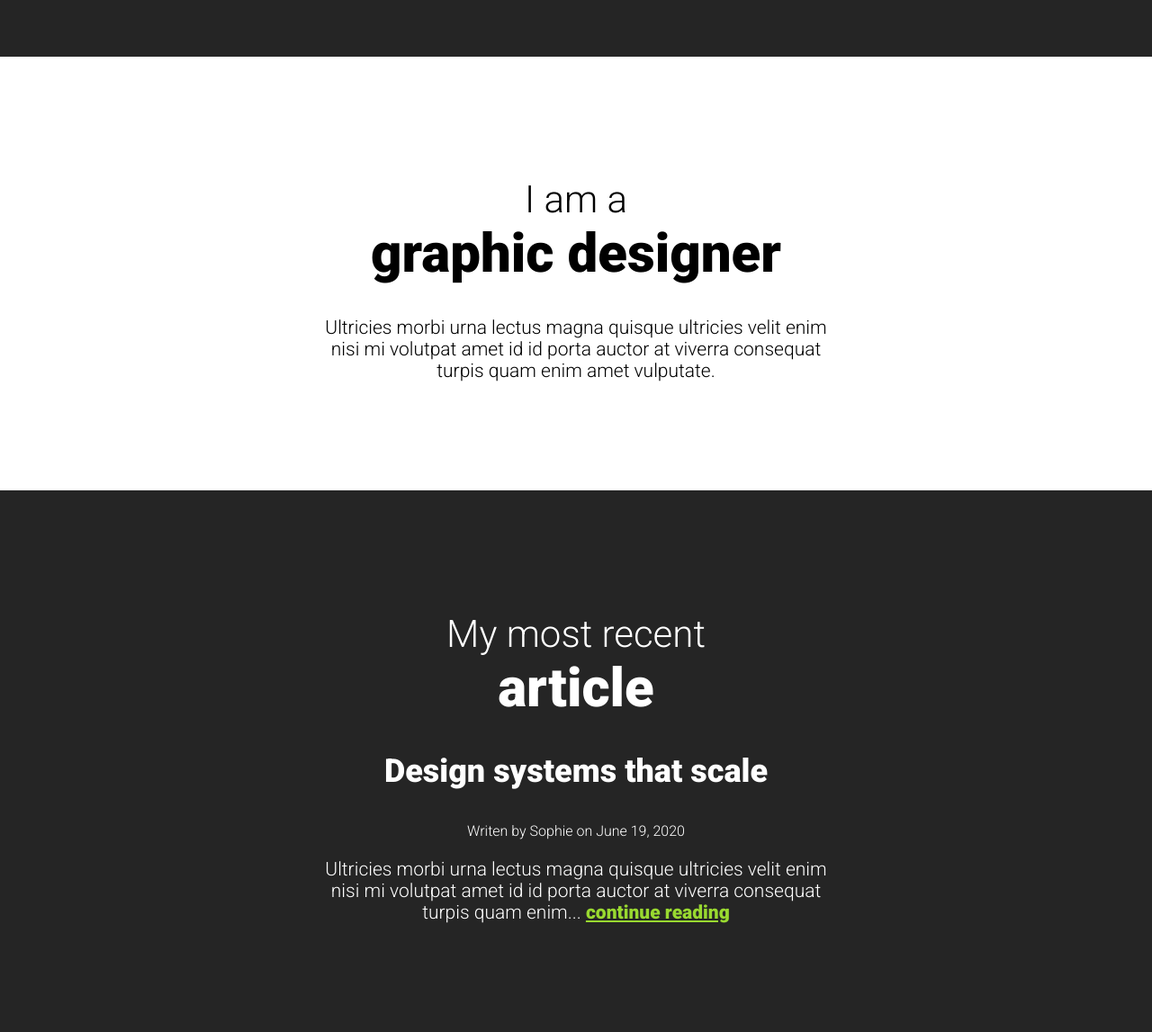
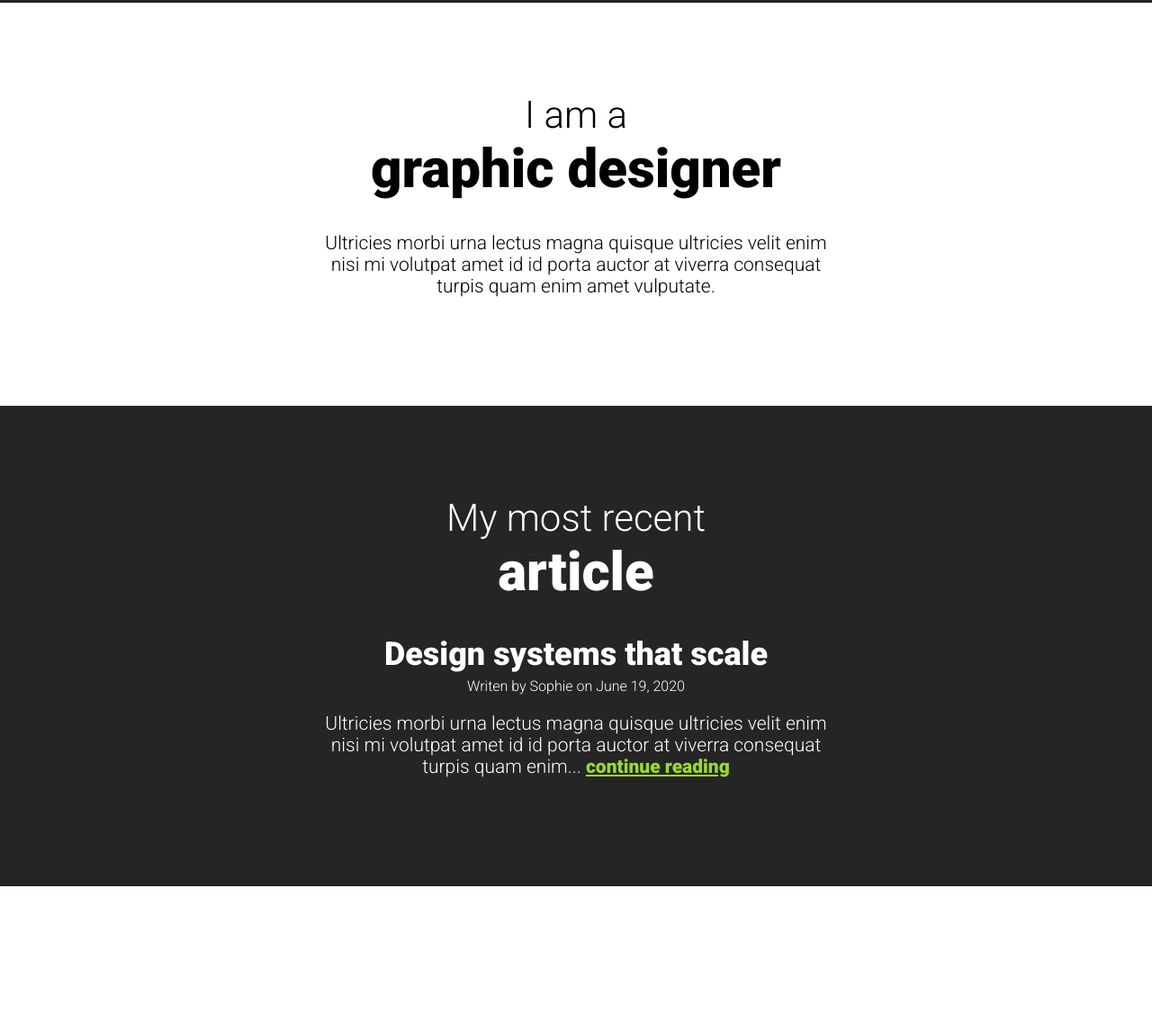
Before and after one commit to vikasmnu/CSS_Scrimba_challenges, a website built with Vite: page index.html in a window 1280 px wide. Shown: the part 707-1854 px from the top of the page at 90% size. After the commit the page ends 1692 px from the top, so only its background shows below. Built offline with nearby package versions, Linux system fonts and the light colour scheme.

Commit message:
changes padding for h1, h2, h3, p and small text

```diff
--- a/index.css
+++ b/index.css
@@ -4,21 +4,12 @@ body {
     font-size: 21px;
     font-weight: 300;
     margin: 0;
+
 }
 
 .container {
     width: 570px;
     margin: 0 auto;
-}
-
-.dark {
-    background-color: #252525;
-    color:#fff;
-    padding: 100px 0;
-}
-
-.light {
-    padding: 100px 0;
 }
 
 .bold-text {
@@ -52,6 +43,15 @@ h3 {
     font-weight: 900;
 }
 
+h1, h2, h3, p{
+    margin-top: 0;
+}
+
+
+h3 {
+    margin-bottom: 0;
+}
+
 a {
     color: #99D930;
     font-weight: 900;
@@ -64,4 +64,17 @@ a:focus {
 
 .small-text {
     font-size: 16px;
+    margin-top: 5px;
+    margin-bottom: 20px;
 }
+
+header,
+section {
+    padding: 100px 0;
+
+}
+
+.inverse {
+    color: #fff;
+    background: #252525;
+}
--- a/index.html
+++ b/index.html
@@ -6,19 +6,24 @@
     <link href="index.css" rel="stylesheet">
 </head>
 <body>
-<section class="dark">
+
+<header class="inverse">
     <div class="container">
         <h1>Hello, my name is <span class="bold-text">Sophie</span></h1>
         <img src="img/sophie.png" alt="portrait of Sophie">
     </div>
-</section>
-<section class="light">
+</header>
+
+
+<section class="about-me">
     <div class="container">
         <h2>I am a <span class="bold-text">graphic designer</span></h2>
         <p>Ultricies morbi urna lectus magna quisque ultricies velit enim nisi mi volutpat amet id id porta auctor at viverra consequat turpis quam enim amet vulputate.</p>
     </div>
 </section>
-<section class="dark">
+
+
+<section class="articles inverse">
     <div class="container">
         <h2>My most recent <span class="bold-text">article</span></h2>
         <article>
@@ -28,5 +33,6 @@
         </article>
     </div>
 </section>
+
 </body>
 </html>
```
